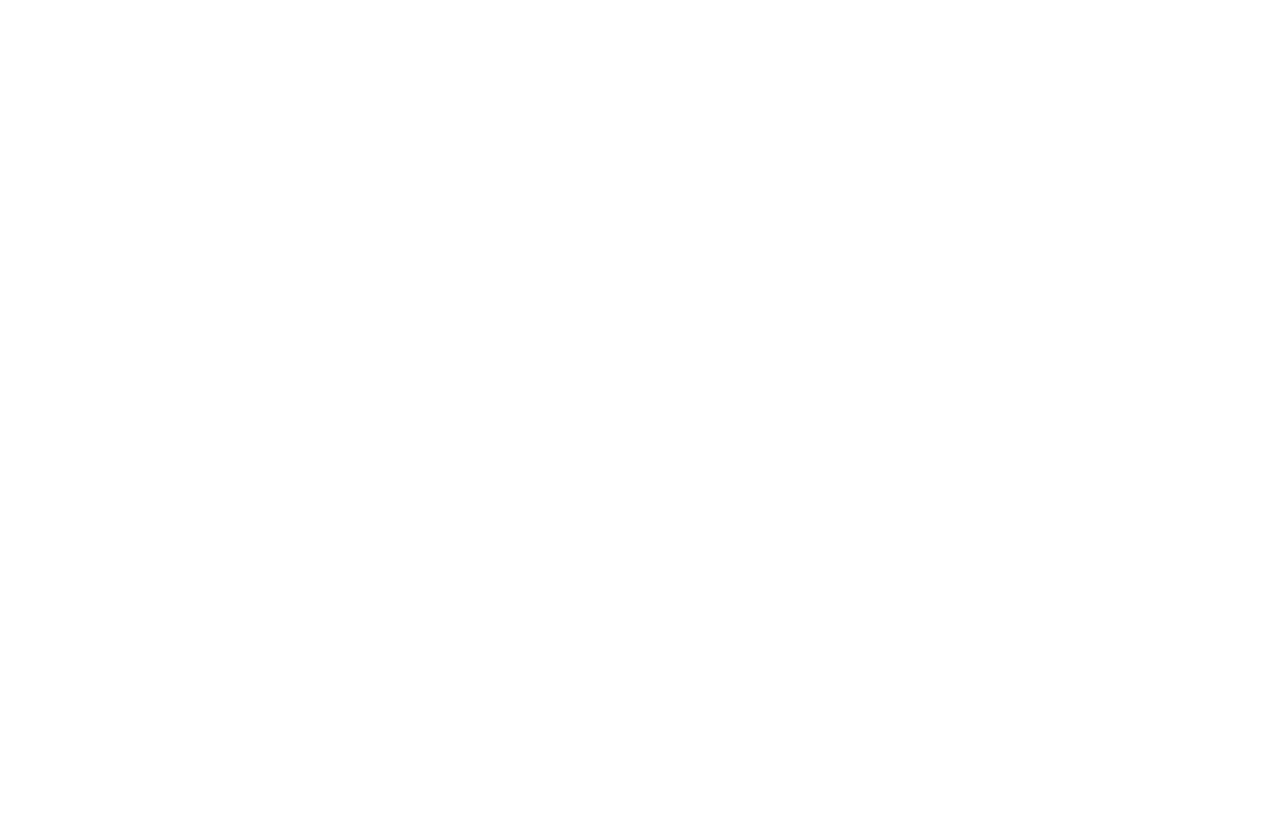
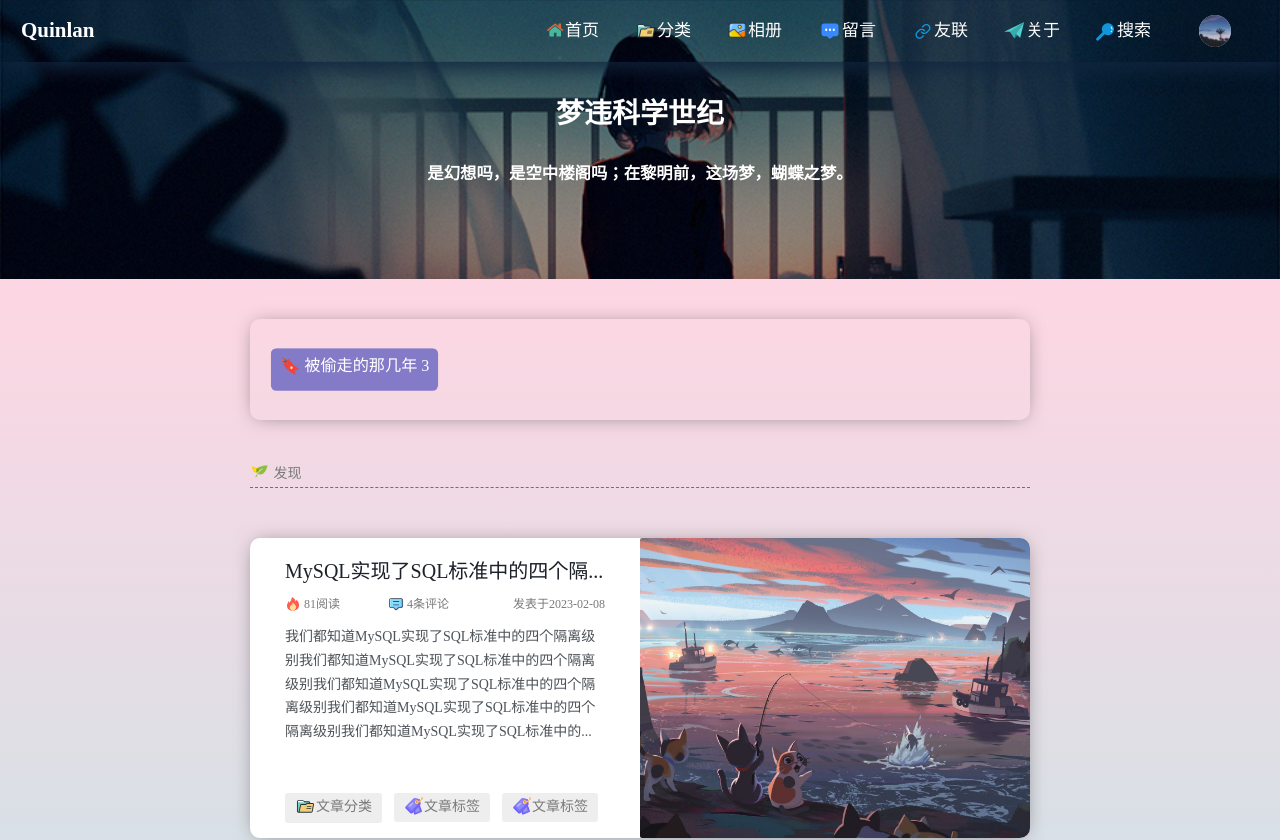
Before and after one commit to s2885913/blog, a Vue app in the folder blog/: page /classification in a window 1280 px wide. Before the commit this address had no page. Shown: the top 840 px of the page. Before the commit the page ends 800 px from the top, so only its background shows below. Built offline with nearby package versions, Linux system fonts and the light colour scheme; a web font is replaced by a local one.

Commit message:
书写了分类页面, 重置了footer组件(有动画)

```diff
--- a/blog/components.d.ts
+++ b/blog/components.d.ts
@@ -20,6 +20,10 @@
     AImage: typeof import('@arco-design/web-vue')['Image']
     AImg: typeof import('@arco-design/web-vue')['Img']
     AImge: typeof import('@arco-design/web-vue')['Imge']
+    ALayout: typeof import('@arco-design/web-vue')['Layout']
+    ALayoutContent: typeof import('@arco-design/web-vue')['LayoutContent']
+    ALayoutFooter: typeof import('@arco-design/web-vue')['LayoutFooter']
+    ALayoutHeader: typeof import('@arco-design/web-vue')['LayoutHeader']
     AMenu: typeof import('@arco-design/web-vue')['Menu']
     AMenuItem: typeof import('@arco-design/web-vue')['MenuItem']
     ARadio: typeof import('@arco-design/web-vue')['Radio']
@@ -35,6 +39,8 @@
     ATypographyText: typeof import('@arco-design/web-vue')['TypographyText']
     ATypographyTit: typeof import('@arco-design/web-vue')['TypographyTit']
     ATypographyTitle: typeof import('@arco-design/web-vue')['TypographyTitle']
+    Classification: typeof import('./src/views/classification/index.vue')['default']
+    Classify: typeof import('./src/views/classify/index.vue')['default']
     Footer: typeof import('./src/components/layout/Footer.vue')['default']
     Home: typeof import('./src/views/home/index.vue')['default']
     index: typeof import('./src/views/home/index.vue')['default']
--- a/blog/src/App.vue
+++ b/blog/src/App.vue
@@ -1,5 +1,18 @@
-<script setup lang="ts"></script>
+<!--
+ * @Author: 碎觉
+ * @Date: 2023-02-20 10:55:37
+ * @LastEditTime: 2023-02-20 14:44:24
+ * @Description:
+-->
+<script setup lang="ts">
+import TopBar from '@/components/layout/TopBar.vue'
+import Footer from '@/components/layout/Footer.vue'
+</script>
 <template>
+    <TopBar></TopBar>
     <router-view></router-view>
+    <Footer></Footer>
 </template>
-<style scoped></style>
+<style>
+@import '@/assets/css/var.css';
+</style>
--- /dev/null
+++ b/blog/src/assets/css/var.css
@@ -0,0 +1,41 @@
+:root {
+    --background: #fff;
+    --gradualBackground: linear-gradient(to right bottom, #ee7752, #e73c7e, #23a6d5, #23d5ab);
+    --fontColor: #000;
+    --borderColor: rgba(0, 0, 0, 0.5);
+    --borderHoverColor: hsla(0, 0%, 43.1%, 0.4);
+    --articleFontColor: #1f1f1f;
+    --articleGreyFontColor: #616161;
+    --commentContent: #f7f9fe;
+    --themeBackground: orange;
+    --gradualRed: linear-gradient(90deg, #ff4b2b, #ff416c);
+    --rippleColor: rgba(0, 0, 0, 0.5);
+    --toolbarFont: #333;
+    --toolbarBackground: #fff;
+    --greyFont: #797979;
+    --maxGreyFont: #595a5a;
+    --gradientBG: linear-gradient(-90deg, #ee7752, #e73c7e, #23a6d5, #23d5ab);
+    --whiteMask: hsla(0, 0%, 100%, 0.3);
+    --maxWhiteMask: hsla(0, 0%, 100%, 0.5);
+    --maxMaxWhiteMask: hsla(0, 0%, 100%, 0.7);
+    --miniWhiteMask: hsla(0, 0%, 100%, 0.15);
+    --transparent: transparent;
+    --miniMask: rgba(0, 0, 0, 0.15);
+    --mask: rgba(0, 0, 0, 0.3);
+    --translucent: rgba(0, 0, 0, 0.5);
+    --maxMask: rgba(0, 0, 0, 0.7);
+    --white: #fff;
+    --red: red;
+    --lightRed: #ff4b2b;
+    --maxLightRed: #ff416c;
+    --orangeRed: #ef794f;
+    --azure: #ecf7fe;
+    --blue: #03a9f4;
+    --lightGray: #ddd;
+    --maxLightGray: #eee;
+    --maxMaxLightGray: hsla(0, 0%, 94.9%, 0.5);
+    --lightGreen: #39c5bb;
+    --green: #67c23a;
+    --black: #000;
+    --lightYellow: #f4e1c0;
+}
--- a/blog/src/components/layout/TopBar.vue
+++ b/blog/src/components/layout/TopBar.vue
@@ -4,8 +4,8 @@
 
         <div class="menu-right">
             <a-menu :style="{ height: '60px' }" :default-open-keys="['0']" :default-selected-keys="['0_2']" mode="horizontal">
-                <a-menu-item key="0"><svg-icon icon-class="home" style="width: 20px; height: 20px; margin-bottom: 4px"></svg-icon>首页</a-menu-item>
-                <a-menu-item key="1"><svg-icon icon-class="fenlei" style="width: 22px; height: 22px; margin-bottom: 3px"></svg-icon>分类</a-menu-item>
+                <a-menu-item key="0"><svg-icon icon-class="home" style="width: 20px; height: 20px; margin-bottom: 4px"></svg-icon><router-link to="/">首页</router-link></a-menu-item>
+                <a-menu-item key="1"><svg-icon icon-class="fenlei" style="width: 22px; height: 22px; margin-bottom: 3px"></svg-icon><router-link to="classification">分类</router-link></a-menu-item>
                 <a-menu-item key="2"><svg-icon icon-class="xiangce" style="width: 20px; height: 20px; margin-bottom: 4px; margin-right: 1px"></svg-icon>相册</a-menu-item>
                 <a-menu-item key="3"><svg-icon icon-class="liuyan" style="width: 24px; height: 24px; margin-bottom: 2px"></svg-icon>留言</a-menu-item>
                 <a-menu-item key="4"><svg-icon icon-class="link" style="width: 22px; height: 22px; margin-bottom: 3px"></svg-icon>友联</a-menu-item>
--- a/blog/src/router/index.ts
+++ b/blog/src/router/index.ts
@@ -1,3 +1,9 @@
+/*
+ * @Author: 碎觉
+ * @Date: 2023-02-20 10:55:37
+ * @LastEditTime: 2023-02-20 11:06:16
+ * @Description:
+ */
 import { createRouter, createWebHistory, RouteRecordRaw } from 'vue-router'
 
 const routes: Array<RouteRecordRaw> = [
@@ -11,6 +17,11 @@
         name: '登录注册页',
         component: () => import('../views/user/index.vue'),
     },
+    {
+        name: 'classification',
+        path: '/classification',
+        component: () => import('@/views/classification/index.vue'),
+    },
 ]
 
 const router = createRouter({
--- a/blog/src/style.css
+++ b/blog/src/style.css
@@ -100,9 +100,6 @@
     font-family: "阿里妈妈东方大楷 Regular" !important;
     /* background: linear-gradient(90deg, rgba(247, 149, 51, .1), rgba(243, 112, 85, .1) 15%, rgba(239, 78, 123, .1) 30%, rgba(161, 102, 171, .1) 44%, rgba(80, 115, 184, .1) 58%, rgba(16, 152, 173, .1) 72%, rgba(7, 179, 155, .1) 86%, rgba(109, 186, 130, .1)) */
     background-image: linear-gradient(to top, #a8edea 0%, #fed6e3 100%);
-
-
-
 }
 
 
--- /dev/null
+++ b/blog/src/views/classification/index.vue
@@ -0,0 +1,190 @@
+<!--
+ * @Author: 碎觉
+ * @Date: 2023-02-20 11:04:27
+ * @LastEditTime: 2023-02-20 14:47:32
+ * @Description:
+-->
+<script setup lang="ts">
+import { reactive } from 'vue'
+import ArticleListImg from '@/components/layout/ArticleListImg.vue'
+import ArticleListInfo from '@/components/layout/ArticleListInfo.vue'
+
+// 文章请求数据--这个是模拟数据
+const articleContent = reactive([{ id: 0 }, { id: 1 }, { id: 2 }])
+</script>
+<template>
+    <div class="theContainer">
+        <!-- <a-layout style="height: 100vh"> -->
+        <a-layout-header>
+            <div class="header">
+                <h1>梦违科学世纪</h1>
+                <h3>是幻想吗，是空中楼阁吗；在黎明前，这场梦，蝴蝶之梦。</h3>
+            </div>
+        </a-layout-header>
+        <a-layout-content>
+            <div class="main">
+                <!-- 放大动画 start -->
+                <div class="shadow-box">
+                    <div class="myTag">
+                        <span>🔖 被偷走的那几年 3</span>
+                    </div>
+                </div>
+                <!-- 放大动画 end -->
+
+                <!-- 文章 start -->
+                <div class="theArticle">
+                    <div class="theArticle-first">
+                        <svg data-v-74854f6d="" viewBox="0 0 1024 1024" width="20" height="20" style="vertical-align: -2px">
+                            <path
+                                data-v-74854f6d=""
+                                d="M224.2 472.3c-13-5.7-3.7-23.5 8.2-19 91 34 146.8 108.7 182.4 138.5 5.6 4.7 14 2.9 17.3-3.5 16.8-32 45.8-113.7-57.1-168.6-87.3-46.5-188-53.6-247.3-82.2-14.5-7-31.1 4.6-29.9 20.7 5 69.7 28.9 124.7 62.3 181.5 67.3 114.3 140.6 132.9 216.6 104 2.2-0.9 4.5-1.8 7-3 7-3.4 8.3-12.9 2.5-18.1 0.1 0-45.7-69.3-162-150.3z"
+                                fill="#FFD401"></path>
+                            <path
+                                data-v-74854f6d=""
+                                d="M282.7 849.9c79.5-137 172.4-263.1 385.4-401.3 9.8-6.4 2.1-21.5-8.9-17.4C497.7 492.8 429.7 585 373.3 640.8c-8.7 8.7-23.4 6.3-29.1-4.6-27.2-51.8-69.5-174.1 97.3-263.1 147.7-78.8 319.9-91.4 429.7-93.3 18.9-0.3 31.5 19.4 23.3 36.4C863.7 380 842.6 478 789.9 567.6 680.8 753.1 545.5 766.7 422.2 719.8c-8.8-3.4-18.8-0.2-24 7.7-16.6 25.2-50.3 80.1-58.7 122.4-11.4 56.8-82.2 43.9-56.8 0z"
+                                fill="#8BC03C"></path>
+                            <path
+                                data-v-74854f6d=""
+                                d="M375 419.6c-30.1 28.2-45.8 57.7-52.4 86.1 40.6 32.4 70.2 67.7 92.1 85.9 1.2 1 2.5 1.6 3.9 2.1 6.5-6.7 13.3-13.7 20.4-20.7 15.2-37.9 25.3-105.7-64-153.4zM318.8 548.2c1.6 36.1 14.7 67.6 25.5 88.1 5.7 10.9 20.3 13.3 29.1 4.6 4.9-4.9 10-10 15.1-15.4-0.6-1-1.3-2-2.2-2.8 0-0.1-20.1-30.5-67.5-74.5z"
+                                fill="#8BA000"></path>
+                        </svg>
+                        发现
+                    </div>
+                    <div v-for="(item, index) in articleContent" :key="item.id" class="theArticleItem">
+                        <template v-if="index === 0 || index % 2 == 0">
+                            <ArticleListInfo></ArticleListInfo>
+                            <ArticleListImg></ArticleListImg>
+                        </template>
+                        <template v-else>
+                            <ArticleListInfo></ArticleListInfo>
+                            <ArticleListImg></ArticleListImg>
+                        </template>
+                    </div>
+
+                    <!--到底啦文字 start-->
+                    <div class="theArticleEnd">
+                        <span> ~~到底啦~~ </span>
+                    </div>
+                    <!--到底啦文字 end-->
+                </div>
+                <!-- 文章 end -->
+            </div>
+        </a-layout-content>
+        <!-- </a-layout> -->
+    </div>
+</template>
+
+<style scoped>
+.arco-layout-content {
+    background-image: linear-gradient(to top, #a8edea 0%, #fed6e3 100%);
+}
+.layout-demo :deep(.arco-layout-header),
+.layout-demo :deep(.arco-layout-footer),
+.layout-demo :deep(.arco-layout-content) {
+    display: flex;
+    flex-direction: column;
+    justify-content: center;
+    font-size: 16px;
+    font-stretch: condensed;
+    text-align: center;
+}
+
+.layout-demo :deep(.arco-layout-header),
+.layout-demo :deep(.arco-layout-footer) {
+    height: 64px;
+    background-color: var(--color-primary-light-4);
+}
+
+.layout-demo :deep(.arco-layout-content) {
+    background-color: rgb(var(--arcoblue-6));
+}
+
+.header {
+    width: 100%;
+    height: 279px;
+    display: flex;
+    justify-content: center;
+    align-items: center;
+    color: white;
+    flex-direction: column;
+    background-image: url('../../assets/img/classification/headerBackground.png');
+    background-repeat: no-repeat;
+    background-size: cover;
+    background-position: 0 38%;
+}
+
+.main {
+    padding-top: 40px;
+}
+
+.shadow-box {
+    width: 70%;
+    max-width: 780px;
+    height: 101px;
+    margin: 0 auto;
+    padding: 20px;
+    border-radius: 10px;
+    display: flex;
+    flex-wrap: wrap;
+    box-shadow: 0 1px 20px -6px rgba(0, 0, 0, 0.5);
+    transition: all 0.3s ease;
+}
+
+.myTag {
+    background: rgb(131, 123, 199);
+    margin: 12px;
+    cursor: pointer;
+    color: white;
+    border-radius: 5px;
+    padding: 8px;
+    animation: scale 1.5s ease-in-out infinite;
+}
+
+.myTag:hover {
+    background: linear-gradient(90deg, #ff4b2b, #ff416c);
+}
+
+.theArticle {
+    width: 70%;
+    max-width: 780px;
+    margin: 40px auto;
+    min-height: 600px;
+}
+
+.theArticle-first {
+    width: 100%;
+    color: var(--greyFont);
+    border-bottom: 1px dashed var(--translucent);
+    padding-bottom: 5px;
+    margin-bottom: 50px;
+}
+
+.theArticleItem {
+    height: 300px;
+    background-color: white;
+    display: flex;
+    box-shadow: 0 1px 20px -6px var(--borderColor);
+    transition: all 0.3s ease;
+    user-select: none;
+    cursor: pointer;
+    overflow: hidden;
+    border-radius: 10px;
+    margin-bottom: 40px;
+}
+
+.theArticleEnd {
+    text-align: center;
+}
+
+@keyframes scale {
+    0% {
+        transform: scale(1);
+    }
+    50% {
+        transform: scale(1.2);
+    }
+    100% {
+        transform: scale(1);
+    }
+}
+</style>
--- a/blog/src/views/home/index.vue
+++ b/blog/src/views/home/index.vue
@@ -1,5 +1,5 @@
 <template>
-    <TopBar></TopBar>
+    <!-- <TopBar></TopBar> -->
     <div class="main">
         <div class="banner">
             <a-image :src="require('@/assets/img/banner.jpg')" fit="cover" :preview="false" width="100%" height="100%"></a-image>
@@ -132,7 +132,6 @@
                 </a-col>
             </a-row>
         </div>
-        <router-link to="/user">123123213</router-link>
     </div>
 </template>
 
```
Also changed, not shown: blog/src/assets/img/classification/headerBackground.png (added), 1 other file (tests, documents, lock files or other folders).
